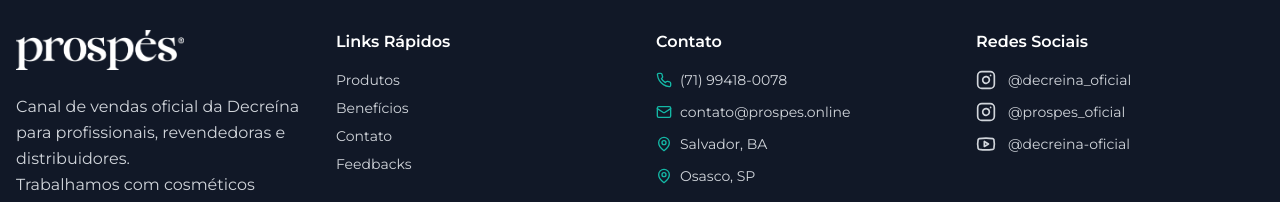
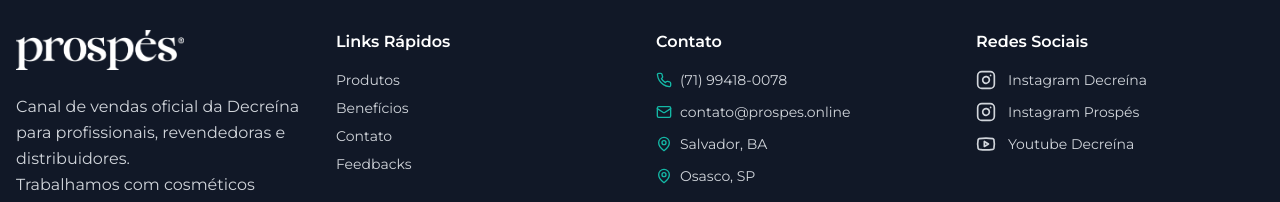
Before and after one commit to Brenotcs/prospes, a React (Vite) app in the folder project/: page / in a window 1280 px wide. Shown: the part 6005-6207 px from the top of the page. Built offline with nearby package versions, Linux system fonts and the light colour scheme.

Commit message:
retrabalho footer redirecionamento feedbacks

```diff
--- a/project/src/components/Footer.tsx
+++ b/project/src/components/Footer.tsx
@@ -69,8 +69,8 @@
               </li>
               <li>
                 <a
-                  href="#feedbacks"
-                  onClick={(e) => handleNavClick(e, 'feedbacks')}
+                  href="#feedback"
+                  onClick={(e) => handleNavClick(e, 'feedback')}
                   className="hover:text-teal-500 transition"
                 >
                   Feedbacks
@@ -116,7 +116,7 @@
                   aria-label="Instagram Decreina Oficial"
                 >
                   <Instagram className="w-5 h-5 flex-shrink-0" />
-                  <span>@decreina_oficial</span>
+                  <span>Instagram Decreína</span>
                 </a>
               </li>
 
@@ -130,7 +130,7 @@
                   aria-label="Instagram Prospés Oficial"
                 >
                   <Instagram className="w-5 h-5 flex-shrink-0" />
-                  <span>@prospes_oficial</span>
+                  <span>Instagram Prospés</span>
                 </a>
               </li>
 
@@ -144,7 +144,7 @@
                   aria-label="YouTube Decreína Oficial"
                 >
                   <Youtube className="w-5 h-5 flex-shrink-0" />
-                  <span>@decreina-oficial</span>
+                  <span>Youtube Decreína</span>
                 </a>
               </li>
 
```
